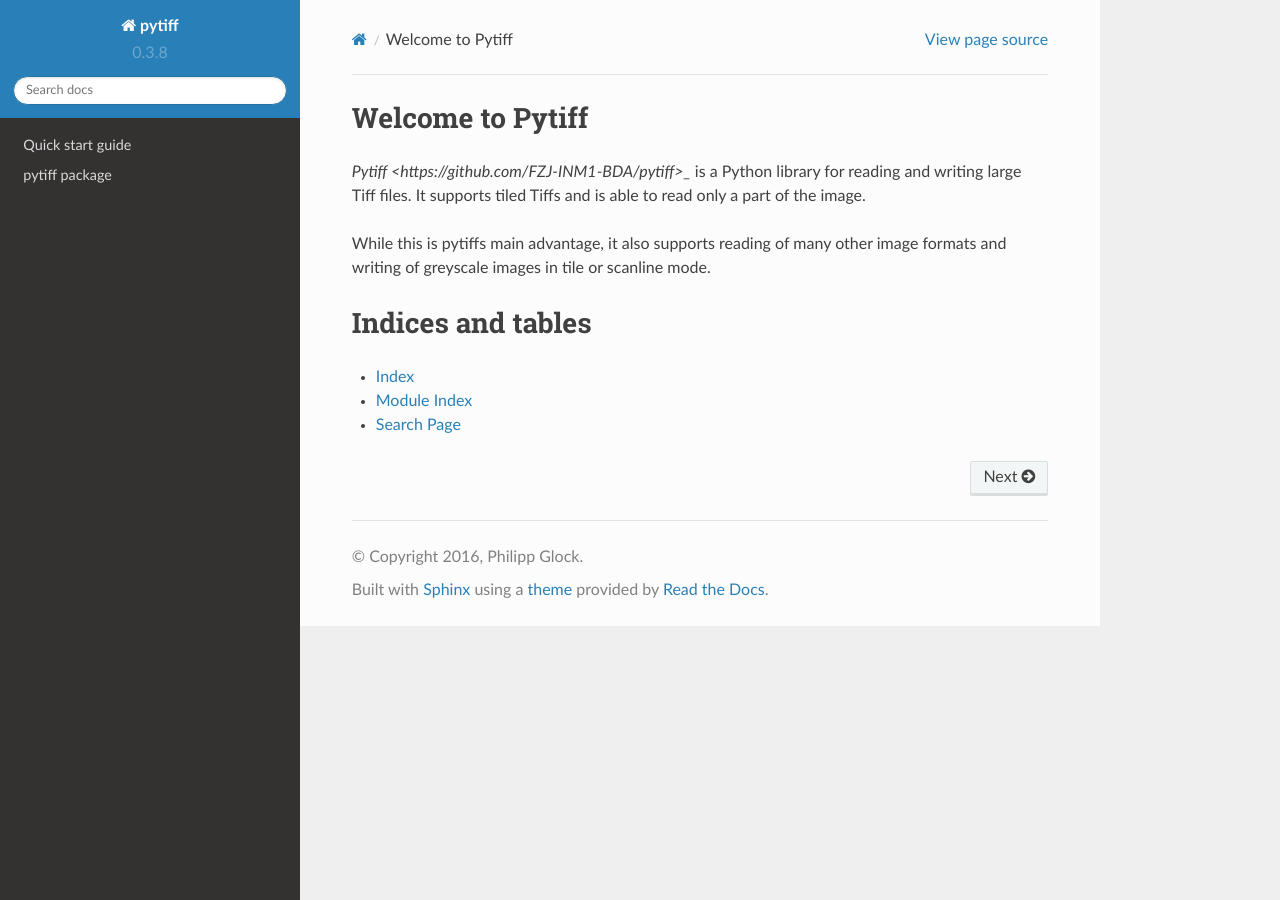
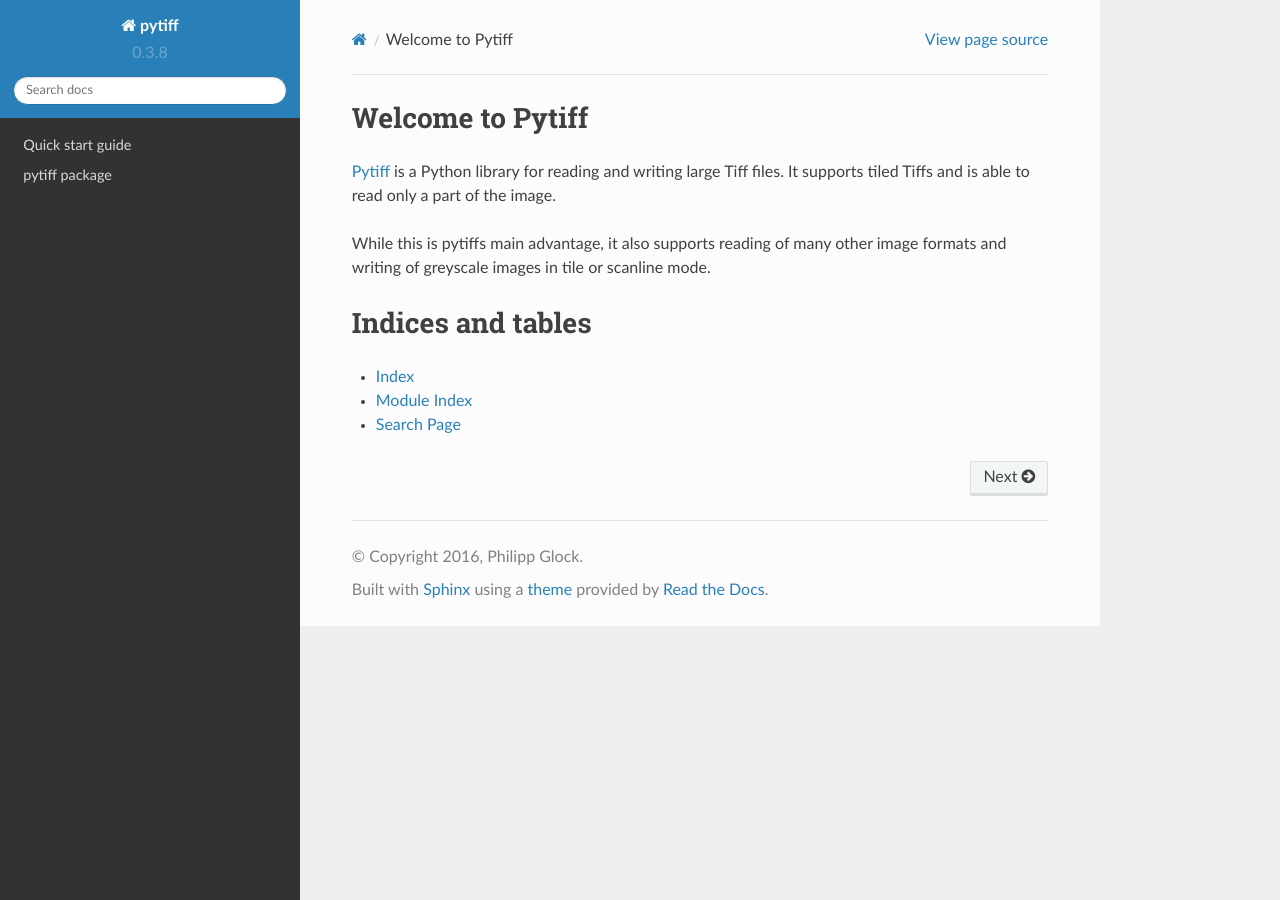
Before and after one commit to FZJ-INM1-BDA/pytiff, a Sphinx documentation site: the page built from doc/source/index.rst, in a window 1280 px wide. Built offline with Sphinx 7.4.7 and the Read the Docs theme 2.0.0, drawn with Linux system fonts in a browser that asks for light colours; pages that are not in the unit, such as notebooks, are missing from menus.

Commit message:
some doc fixes

```diff
--- a/doc/source/index.rst
+++ b/doc/source/index.rst
@@ -1,7 +1,7 @@
 Welcome to Pytiff
-==========
+=================
 
-`Pytiff <https://github.com/FZJ-INM1-BDA/pytiff>_` is a Python library for reading and writing large Tiff files.
+`Pytiff <https://github.com/FZJ-INM1-BDA/pytiff>`_ is a Python library for reading and writing large Tiff files.
 It supports tiled Tiffs and is able to read only a part of the image.
 
 While this is pytiffs main advantage, it also supports reading of many other image formats and
--- a/doc/source/pytiff.rst
+++ b/doc/source/pytiff.rst
@@ -1,9 +1,5 @@
 pytiff package
 ==============
-
-.. toctree::
-
-    pytiff
 
 Module contents
 ---------------
```
Also changed, not shown: doc/source/modules.rst (deleted, +0 -7 lines).
